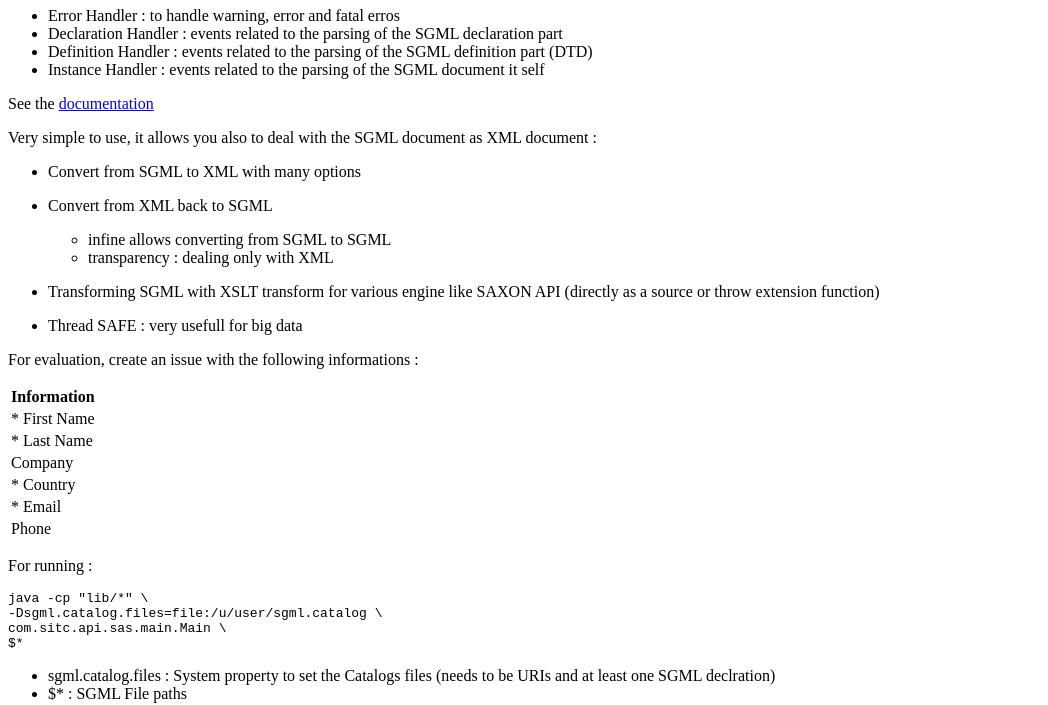
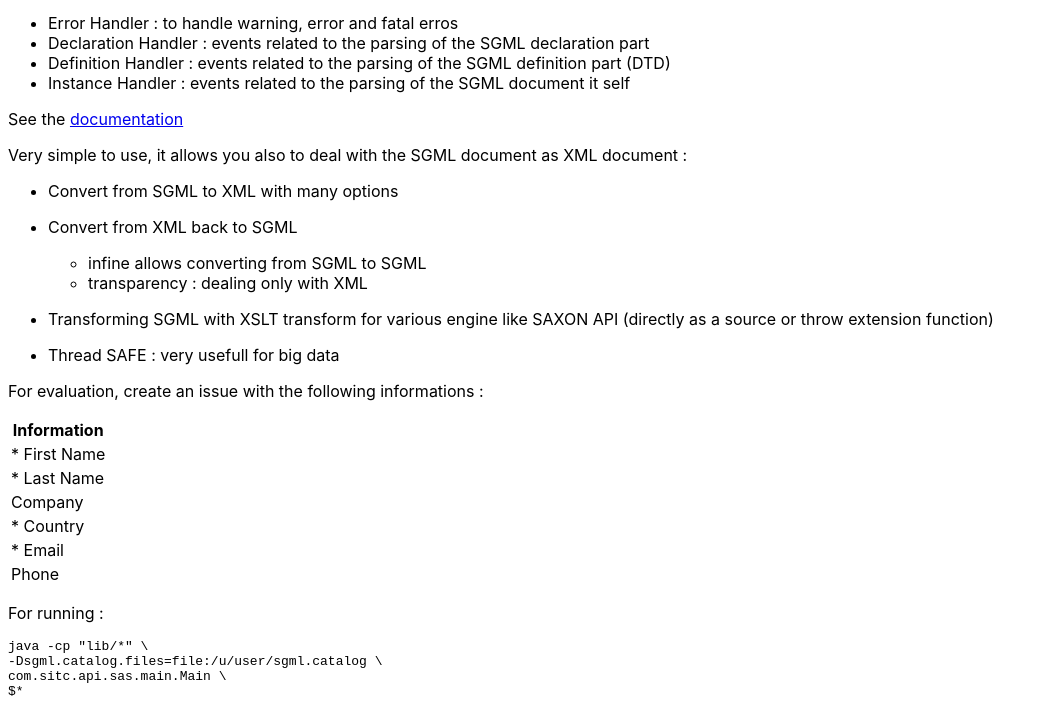
Before and after one commit to hamdikarray/simple-api-for-sgml-dist, a plain HTML site: page index.html in a window 1280 px wide. Shown: the part 125-830 px from the top of the page, without its empty margins (0-1048 px from the left). Drawn offline with Linux system fonts and the light colour scheme.

Commit message:
update url +css

```diff
--- /dev/null
+++ b/index.css
@@ -0,0 +1,3 @@
+body{
+  font-family:-apple-system,BlinkMacSystemFont,Segoe UI,Helvetica,Arial,sans-serif,Apple Color Emoji,Segoe UI Emoji;
+}
--- a/index.html
+++ b/index.html
@@ -5,6 +5,7 @@
     <meta name="description"
       content="Simple API for SGML (SAS) is an event-driven, serial-access mechanism for accessing SGML documents with JAVA.">
     <meta name="author" content="Hamdi KARRAY" />
+	<link rel="stylesheet" href="index.css">
   </head>
   <body>
     <h1>Simple API for SGML</h1>
@@ -16,7 +17,7 @@
       <li>Definition Handler : events related to the parsing of the SGML definition part (DTD)</li>
       <li>Instance Handler : events related to the parsing of the SGML document it self</li>
     </ul>
-    <p>See the <a href="https://hamdikarray.github.io/simple-api-for-sgml-parser-dist/docs/apidocs/index.html"
+    <p>See the <a href="https://hamdikarray.github.io/simple-api-for-sgml-dist/docs/apidocs/index.html"
         >documentation</a></p>
     <p>Very simple to use, it allows you also to deal with the SGML document as XML document :</p>
     <ul>
```
Also changed, not shown: 1 other file.
